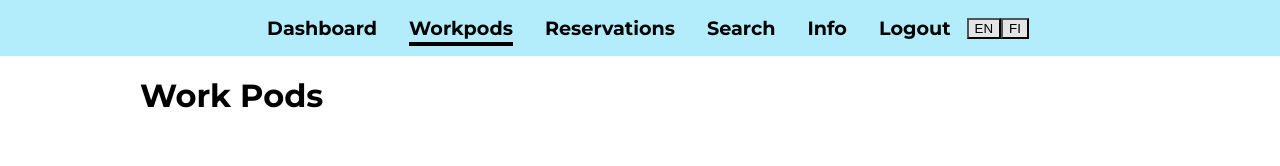
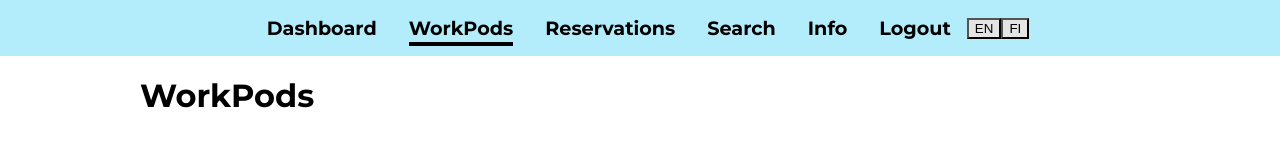
Before and after one commit to oskarisuonpaa/work-pod-end-user-interface, a React (Vite) app in the folder app/: page /workpods in a window 1280 px wide. Shown: the top 166 px of the page. Built offline with nearby package versions, Linux system fonts and the light colour scheme; no server answers; sample sign-in values are in the browser's storage.

Commit message:
Implemented i18n on Workpods page

```diff
--- a/app/src/components/Workpods/index.tsx
+++ b/app/src/components/Workpods/index.tsx
@@ -3,9 +3,11 @@ import { Fragment, useEffect, useState } from "react";
 import { getWorkpods } from "@utils/backendCommunication";
 import PageWrapper from "../PageWrapper";
 import WorkpodLink from "./WorkpodLink";
+import { useTranslation } from "react-i18next"
 
 const Workpods = () => {
   const [workPods, setWorkPods] = useState<string[]>([]);
+  const { t } = useTranslation();
 
   useEffect(() => {
     const fetchWorkpods = async () => {
@@ -22,7 +24,7 @@ const Workpods = () => {
   let lastRoom = "";
 
   return (
-    <PageWrapper pageTitle="Work Pods">
+    <PageWrapper pageTitle={t("navbar-workpods")}>
       <div className="work-pods-container">
         {workPods.length !== 0 &&
           workPods.map((pod, idx) => {
--- a/app/src/locales/en.json
+++ b/app/src/locales/en.json
@@ -6,7 +6,7 @@
     "dashboard-readQR": "Read QR",
 
     "navbar-dashboard": "Dashboard",
-    "navbar-workpods": "Workpods",
+    "navbar-workpods": "WorkPods",
     "navbar-reservations": "Reservations",
     "navbar-search": "Search",
     "navbar-login": "Login",
--- a/app/src/locales/fi.json
+++ b/app/src/locales/fi.json
@@ -7,7 +7,7 @@
 
 
     "navbar-dashboard": "Työpöytä",
-    "navbar-workpods": "Workpodit",
+    "navbar-workpods": "WorkPodit",
     "navbar-reservations": "Varaukset",
     "navbar-search": "Haku",
     "navbar-login": "Kirjaudu sisään",
```
